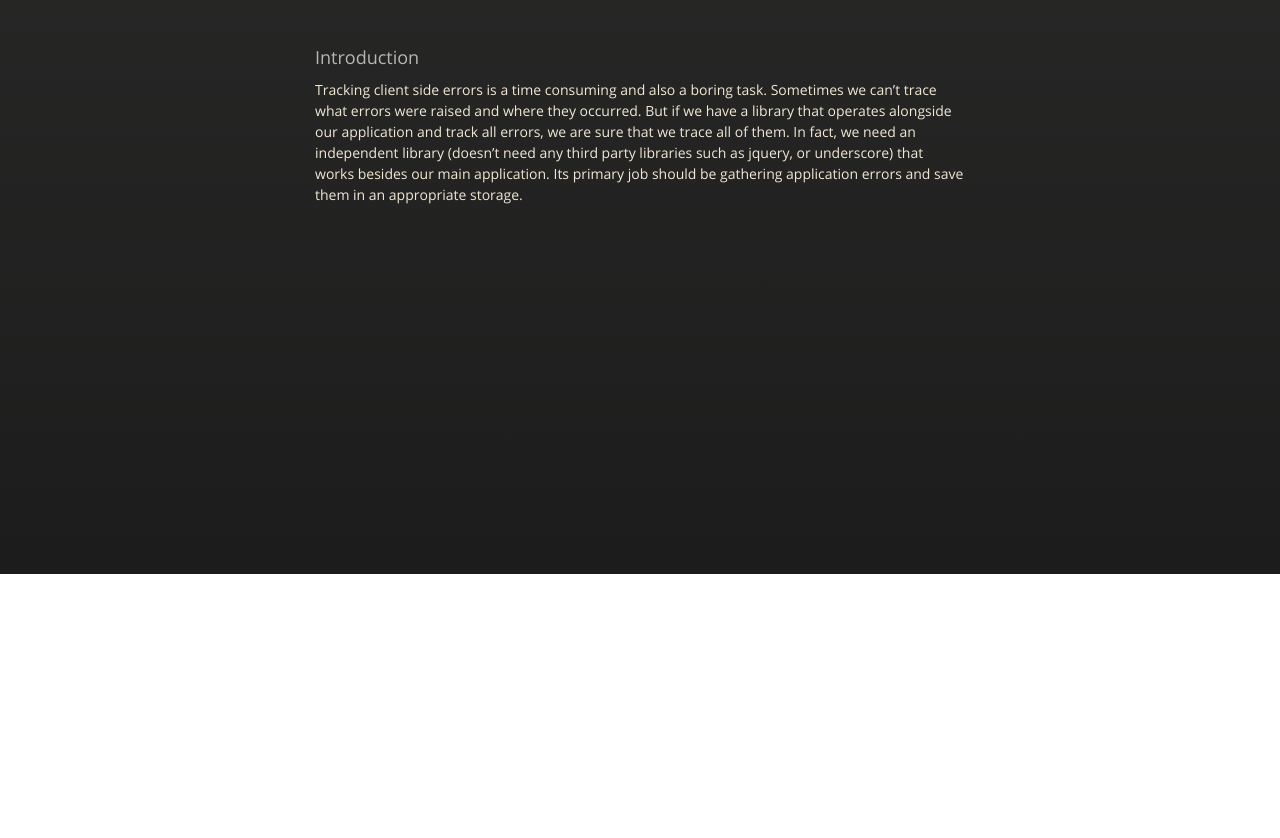
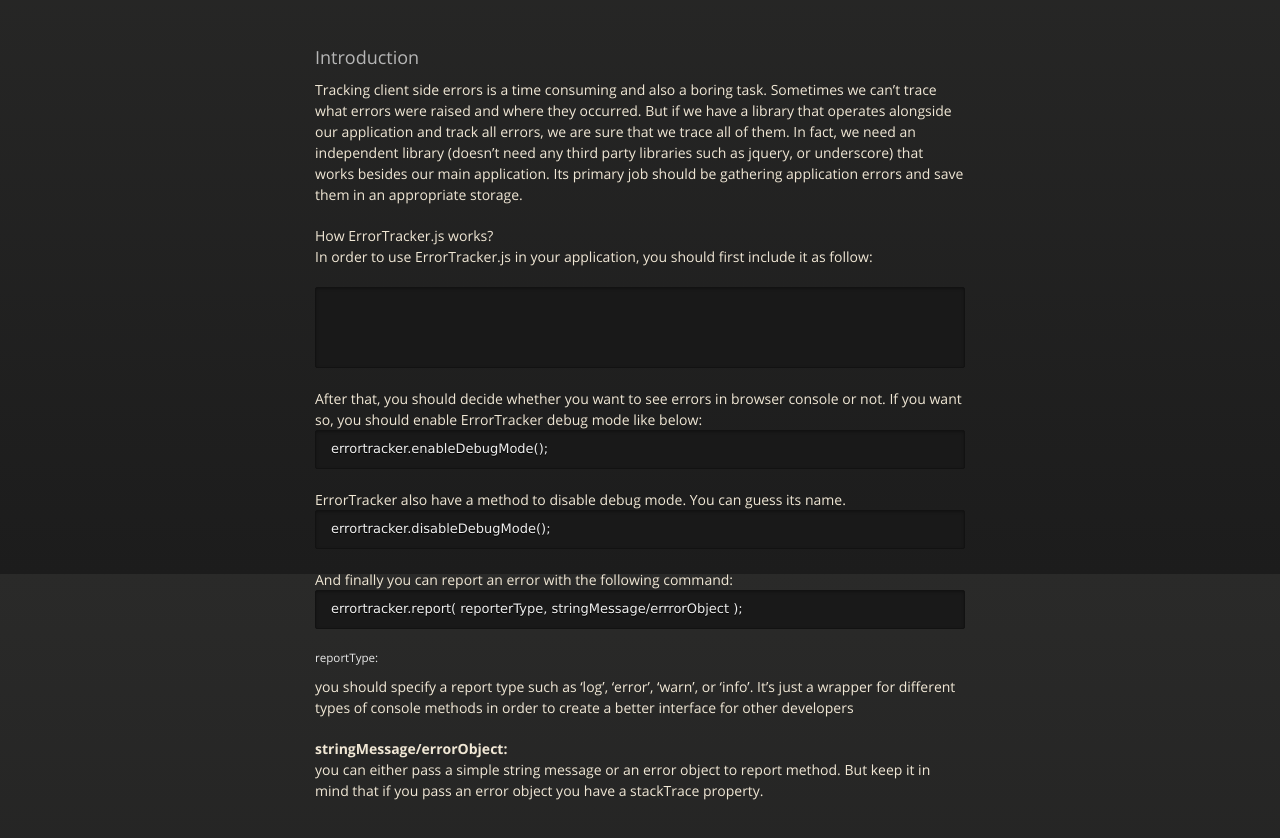
Before and after one commit to PersiaBME/errortracker, a plain HTML site: page index.html in a window 1280 px wide. Shown: the part 226-1064 px from the top of the page. Before the commit the page ends 800 px from the top, so only its background shows below. Drawn offline with nearby package versions, Linux system fonts and the light colour scheme.

Commit message:
More details was added to ErrorTracker wiki

```diff
--- a/index.html
+++ b/index.html
@@ -52,6 +52,27 @@
             besides our main application. Its primary job should be gathering application errors
             and save them in an appropriate storage.
             </p>
+
+            <a name="errortrackerjs" class="anchor" href="#errortrackerjs"><span class="octicon octicon-link"></span></a>How ErrorTracker.js works?</h3>
+            <p>
+              In order to use ErrorTracker.js in your application, you should first include it as follow:
+              <pre><code>
+                <script src=’path/to/errortracker.js’></script>
+              </code></pre>
+              After that, you should decide whether you want to see errors in browser console or not. If you want so, you should enable ErrorTracker debug mode like below:
+              <pre><code>errortracker.enableDebugMode();</code></pre>
+              ErrorTracker also have a method to disable debug mode. You can guess its name.
+              <pre><code>errortracker.disableDebugMode();</code></pre>
+              And finally you can report an error with the following command:
+              <pre><code>errortracker.report( reporterType, stringMessage/errrorObject );</code></pre>
+              <h5>reportType: </h5>
+              <p>you should specify a report type such as ‘log’, ‘error’, ‘warn’, or ‘info’.
+              It’s just a wrapper for different types of console methods in order to create a better interface for other developers</p>
+
+              <strong>stringMessage/errorObject: </strong>
+              <p>you can either pass a simple string message or an error object to report method. But keep it in mind that if you pass an error object you have a stackTrace property.</p>
+
+            </p>
       </section>
 
     </div>
```
